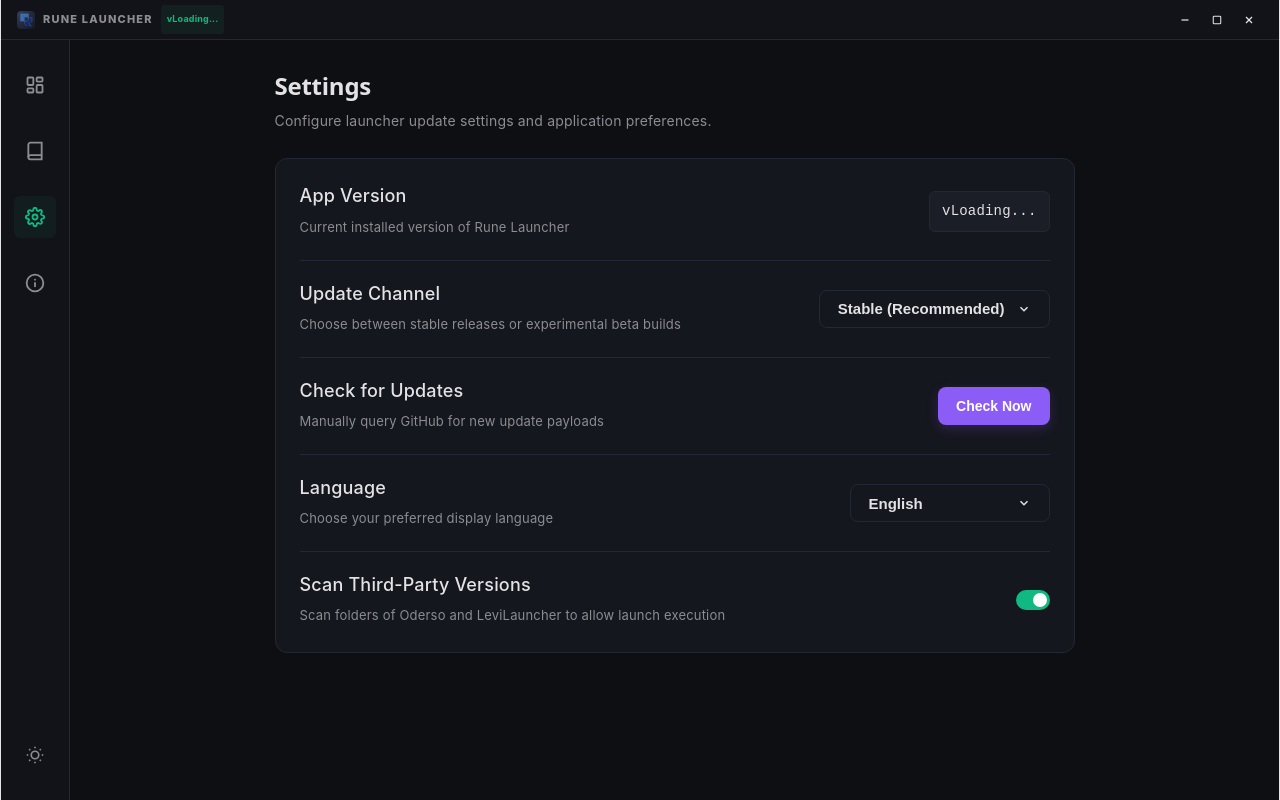
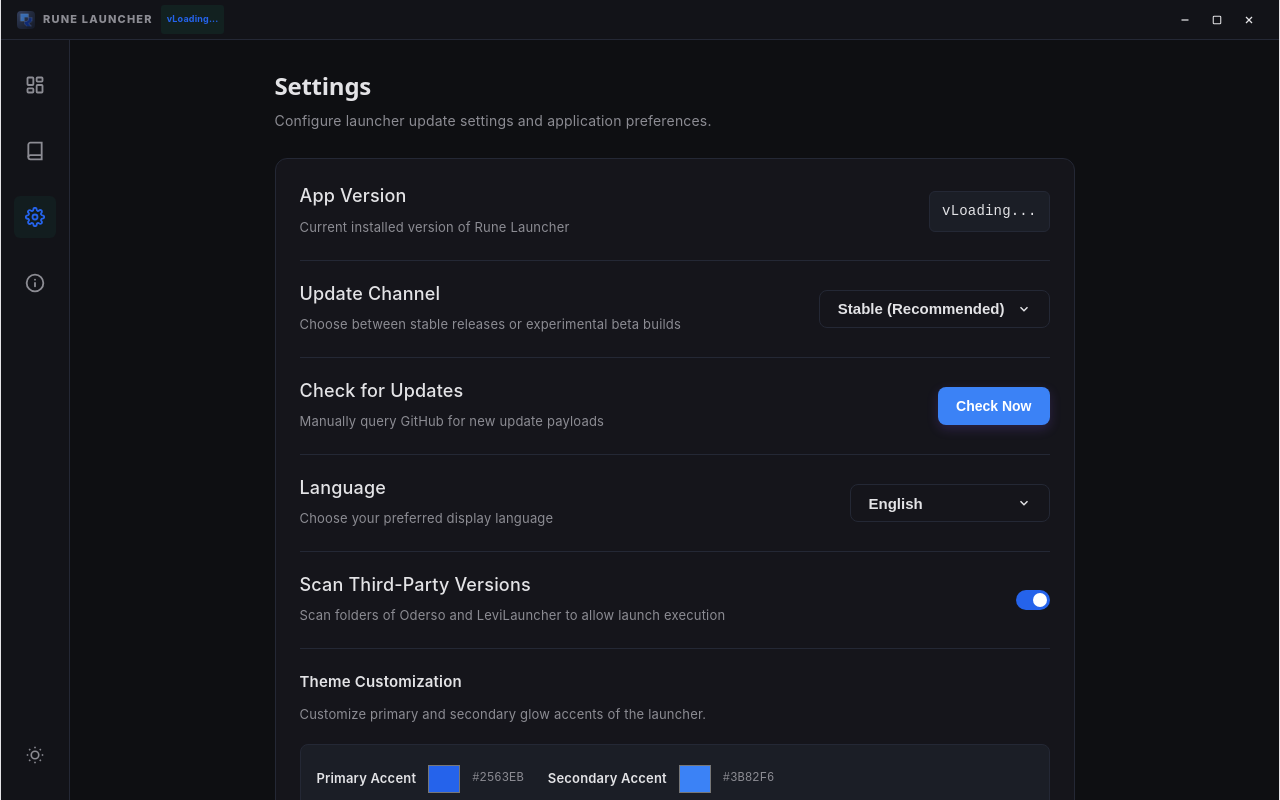
Before and after one commit to Valcyle/Rune-Launcher, a React (Vite) app in the folder ui/: page / in a window 1280 px wide. Both pictures are taken after a click on the button 35 px from the left and 217 px from the top of the page. Built offline with nearby package versions, Linux system fonts and the light colour scheme.

Commit message:
feat(ui): implement dynamic blue theme customizer, credits, card dashboard layout and enlarged launch button

```diff
--- a/ui/src/App.tsx
+++ b/ui/src/App.tsx
@@ -49,6 +49,14 @@
   const { t } = useTranslation();
   const [activeTab, setActiveTab] = useState<'launcher' | 'profiles' | 'settings' | 'about'>('launcher');
   const [theme, setTheme] = useState<'dark' | 'light'>('dark');
+
+  // Custom theme colors state (default is blue-based)
+  const [primaryColor, setPrimaryColor] = useState<string>(() => {
+    return localStorage.getItem('themePrimaryColor') || '#2563eb';
+  });
+  const [secondaryColor, setSecondaryColor] = useState<string>(() => {
+    return localStorage.getItem('themeSecondaryColor') || '#3b82f6';
+  });
 
   // Backend States
   const [profiles, setProfiles] = useState<string[]>([]);
@@ -317,13 +325,13 @@
   const isDark = theme === 'dark';
   const colors = {
     bg: isDark ? '#0e0f12' : '#f1f3f5',
-    surface: isDark ? '#15171e' : '#ffffff',
+    surface: isDark ? '#15151bff' : '#ffffff',
     panel: isDark ? '#1b1e26' : '#f8fafc',
     border: isDark ? '#242835' : '#e4e4e7',
     text: isDark ? '#e3e3e6' : '#18181b',
     textMuted: isDark ? '#8c8c93' : '#71717a',
-    glowGreen: '#10b981',
-    glowPurple: '#8b5cf6',
+    glowGreen: primaryColor,
+    glowPurple: secondaryColor,
     sidebarBg: isDark ? '#121318' : '#ffffff',
     sidebarActiveBg: isDark ? '#20232c' : '#e4e4e7',
     shadow: isDark ? 'none' : '0 1px 3px rgba(0, 0, 0, 0.05)'
@@ -460,6 +468,14 @@
                   setScanThirdParty(val);
                   localStorage.setItem('scanThirdParty', val ? 'true' : 'false');
                   sendMessageToHost({ action: 'getMinecraftVersions', data: { scan: val } });
+                }}
+                primaryColor={primaryColor}
+                secondaryColor={secondaryColor}
+                onColorsChange={(primary, secondary) => {
+                  setPrimaryColor(primary);
+                  setSecondaryColor(secondary);
+                  localStorage.setItem('themePrimaryColor', primary);
+                  localStorage.setItem('themeSecondaryColor', secondary);
                 }}
               />
             )}
--- a/ui/src/i18n.ts
+++ b/ui/src/i18n.ts
@@ -67,7 +67,16 @@
         language: 'Language',
         languageDesc: 'Choose your preferred display language',
         scanVersions: 'Scan Third-Party Versions',
-        scanVersionsDesc: 'Scan folders of Oderso and LeviLauncher to allow launch execution'
+        scanVersionsDesc: 'Scan folders of Oderso and LeviLauncher to allow launch execution',
+        themeCustomization: 'Theme Customization',
+        themeCustomizationDesc: 'Customize primary and secondary glow accents of the launcher.',
+        primaryColor: 'Primary Accent',
+        secondaryColor: 'Secondary Accent',
+        resetDefault: 'Reset to Default',
+        presetOceanBlue: 'Ocean Blue',
+        presetEmeraldGreen: 'Emerald Green',
+        presetAmethystPurple: 'Amethyst Purple',
+        presetVolcanicRed: 'Volcanic Red'
       },
       about: {
         title: 'About',
@@ -157,7 +166,16 @@
         language: '表示言語',
         languageDesc: '優先する表示言語を選択します',
         scanVersions: 'サードパーティ製バージョンの検出',
-        scanVersionsDesc: 'Oderso や LeviLauncher のフォルダをスキャンし、ゲームバージョン一覧に表示します'
+        scanVersionsDesc: 'Oderso や LeviLauncher のフォルダをスキャンし、ゲームバージョン一覧に表示します',
+        themeCustomization: 'テーマカスタマイズ',
+        themeCustomizationDesc: 'ランチャーのプライマリおよびセカンダリの光彩アクセントをカスタマイズします。',
+        primaryColor: 'プライマリ色',
+        secondaryColor: 'セカンダリ色',
+        resetDefault: 'デフォルトに戻す',
+        presetOceanBlue: 'オーシャンブルー',
+        presetEmeraldGreen: 'エメラルドグリーン',
+        presetAmethystPurple: 'アメジストパープル',
+        presetVolcanicRed: 'ボルカニックレッド'
       },
       about: {
         title: 'アバウト',
--- a/ui/src/pages/About.tsx
+++ b/ui/src/pages/About.tsx
@@ -56,6 +56,7 @@
         {/* Left Column: Credits */}
         <Card title={t('about.author')} colors={colors} style={{ height: '100%' }}>
           <div style={{ display: 'flex', flexDirection: 'column', gap: '16px' }}>
+            {/* Developer: Valcyle */}
             <div style={{ display: 'flex', alignItems: 'center', gap: '12px' }}>
               <div style={{
                 width: '48px',
@@ -78,6 +79,29 @@
               </div>
             </div>
 
+            {/* Artist / Designer: d3cafe */}
+            <div style={{ display: 'flex', alignItems: 'center', gap: '12px' }}>
+              <div style={{
+                width: '48px',
+                height: '48px',
+                borderRadius: '50%',
+                backgroundColor: colors.panel,
+                border: `1px solid ${colors.border}`,
+                display: 'flex',
+                alignItems: 'center',
+                justifyContent: 'center',
+                color: colors.text,
+                fontSize: '20px',
+                fontWeight: 700
+              }}>
+                D
+              </div>
+              <div>
+                <div style={{ fontWeight: 600, color: colors.text }}>d3cafe</div>
+                <div style={{ fontSize: '12px', color: colors.textMuted }}>Artist / Designer</div>
+              </div>
+            </div>
+
             <p style={{ fontSize: '13px', color: colors.textMuted, lineHeight: 1.5, margin: '8px 0' }}>
               Rune Launcher is an open-source tool designed to ease Minecraft: Bedrock Edition mod management by automating DLL injection processes and isolating individual profile structures.
             </p>
@@ -86,7 +110,7 @@
               <Button onClick={handleOpenAuthor} variant="secondary" colors={colors} style={{ padding: '8px 16px', fontSize: '13px', height: '36px' }}>
                 GitHub Profile
               </Button>
-              <Button onClick={handleOpenGitHub} variant="primary" colors={colors} style={{ padding: '8px 16px', fontSize: '13px', height: '36px', backgroundColor: colors.glowPurple, boxShadow: '0 4px 12px rgba(139, 92, 246, 0.2)' }}>
+              <Button onClick={handleOpenGitHub} variant="primary" colors={colors} style={{ padding: '8px 16px', fontSize: '13px', height: '36px', backgroundColor: colors.glowPurple, boxShadow: `0 4px 12px ${colors.glowPurple}33` }}>
                 {t('about.repoLink')}
               </Button>
             </div>
--- a/ui/src/pages/Dashboard.tsx
+++ b/ui/src/pages/Dashboard.tsx
@@ -125,13 +125,29 @@
 
   return (
     <>
+      {/* Main Launcher Dashboard Panel */}
+      <Card
+        colors={colors}
+        style={{
+          padding: '28px',
+          borderRadius: '12px',
+          gap: '20px',
+          boxShadow: theme === 'dark'
+            ? '0 8px 30px rgba(0, 0, 0, 0.35), inset 0 1px 0 rgba(255, 255, 255, 0.05)'
+            : '0 8px 30px rgba(0, 0, 0, 0.03), 0 1px 3px rgba(0, 0, 0, 0.01)',
+          border: `1px solid ${colors.border}`,
+          marginBottom: '8px'
+        }}
+      >
         {/* Header Module */}
-      <div style={{ display: 'flex', justifyContent: 'space-between', alignItems: 'flex-start' }}>
+        <div style={{ display: 'flex', justifyContent: 'space-between', alignItems: 'center', flexWrap: 'wrap', gap: '20px' }}>
+          {/* Left Side: Title & Selectors stacked vertically */}
+          <div style={{ display: 'flex', flexDirection: 'column', gap: '16px', flex: 1, minWidth: '340px' }}>
             <div>
               <h1 style={{
                 fontSize: '36px',
                 fontWeight: 800,
-            margin: '0 0 8px 0',
+                margin: '0 0 6px 0',
                 letterSpacing: '-1.2px',
                 color: colors.text
               }}>
@@ -142,9 +158,8 @@
               </p>
             </div>
 
-        {/* Profile Picker & Action */}
-        <div style={{ display: 'flex', alignItems: 'center', gap: '16px' }}>
-          <div style={{ display: 'flex', alignItems: 'center', gap: '8px' }}>
+            {/* Version & Profile Selectors */}
+            <div style={{ display: 'flex', alignItems: 'center', gap: '8px', flexWrap: 'wrap' }}>
               {/* Version Select */}
               <Select
                 value={activeVersion}
@@ -155,7 +170,7 @@
                 ]}
                 colors={colors}
                 theme={theme}
-              minWidth="200px"
+                minWidth="190px"
                 height="48px"
               />
 
@@ -165,7 +180,7 @@
                 options={profiles.length > 0 ? profiles.map(p => ({ value: p, label: p })) : [{ value: 'Default', label: 'Default' }]}
                 colors={colors}
                 theme={theme}
-              minWidth="140px"
+                minWidth="130px"
                 height="48px"
               />
 
@@ -192,28 +207,32 @@
                 </svg>
               </IconButton>
             </div>
+          </div>
 
+          {/* Right Side: Launch Button (aligns to the right, centered vertically relative to the left block) */}
+          <div style={{ display: 'flex', alignItems: 'center', justifyContent: 'flex-end', flexShrink: 0 }}>
             <Button
               onClick={handleLaunch}
               disabled={launchStatus === 'resolving'}
               variant="primary"
               colors={colors}
               style={{
-              padding: '16px 32px',
-              fontSize: '20px',
-              height: '48px',
+                padding: '14px 32px',
+                fontSize: '24px',
+                height: '60px',
+                width: '210px',
                 backgroundColor: launchStatus === 'resolving' ? '#4b5563' : undefined,
-              boxShadow: launchStatus === 'resolving' ? 'none' : '0 4px 12px rgba(16, 185, 129, 0.2)'
+                boxShadow: launchStatus === 'resolving' ? 'none' : `0 4px 14px ${colors.glowGreen}33`
               }}
             >
               {launchStatus === 'resolving' ? (
                 <>
-                <div className="spinner" style={{ width: '16px', height: '16px' }} />
+                  <div className="spinner" style={{ width: '18px', height: '18px' }} />
                   <span>{t('dashboard.scanningProcess')}</span>
                 </>
               ) : (
                 <>
-                <svg width="18" height="18" viewBox="0 0 24 24" fill="currentColor">
+                  <svg width="28" height="28" viewBox="0 0 24 24" fill="currentColor">
                     <path d="M8 5v14l11-7z" />
                   </svg>
                   <span>{t('dashboard.launchButton')}</span>
@@ -226,23 +245,23 @@
         {/* Launch Status Notification Panel */}
         {launchStatus !== 'idle' && (
           <div style={{
-          padding: '16px 24px',
-          borderRadius: '6px',
-          fontSize: '14px',
+            padding: '18px 26px',
+            borderRadius: '8px',
+            fontSize: '15px',
             fontWeight: 600,
-          backgroundColor: launchStatus === 'resolving' ? 'rgba(16, 185, 129, 0.08)' : launchStatus === 'success' ? 'rgba(16, 185, 129, 0.1)' : 'rgba(239, 68, 68, 0.1)',
-          border: `1px solid ${launchStatus === 'failed' ? 'rgba(239, 68, 68, 0.2)' : 'rgba(16, 185, 129, 0.2)'}`,
-          color: launchStatus === 'failed' ? '#ef4444' : '#10b981',
+            backgroundColor: launchStatus === 'resolving' ? `${colors.glowGreen}14` : launchStatus === 'success' ? `${colors.glowGreen}1a` : 'rgba(239, 68, 68, 0.1)',
+            border: `1px solid ${launchStatus === 'failed' ? 'rgba(239, 68, 68, 0.2)' : `${colors.glowGreen}33`}`,
+            color: launchStatus === 'failed' ? '#ef4444' : colors.glowGreen,
             display: 'flex',
             alignItems: 'center',
             gap: '12px'
           }}>
             <span style={{
               display: 'inline-block',
-            width: '8px',
-            height: '8px',
+              width: '10px',
+              height: '10px',
               borderRadius: '50%',
-            backgroundColor: launchStatus === 'failed' ? '#ef4444' : '#10b981',
+              backgroundColor: launchStatus === 'failed' ? '#ef4444' : colors.glowGreen,
               animation: launchStatus === 'resolving' ? 'pulse 1.5s infinite' : 'none'
             }} />
             {launchStatus === 'resolving' && t('dashboard.waitingLaunch')}
@@ -253,36 +272,35 @@
 
         {/* Rotating Tips Module */}
         <div style={{
-        marginTop: launchStatus !== 'idle' ? '12px' : '0px',
-        marginBottom: '28px',
-        padding: '12px 18px',
+          padding: '14px 20px',
           backgroundColor: colors.panel,
           borderRadius: '8px',
           border: `1px solid ${colors.border}`,
-        borderLeft: `3px solid ${colors.glowGreen}`,
+          borderLeft: `4px solid ${colors.glowGreen}`,
           display: 'flex',
           alignItems: 'center',
-        gap: '12px',
+          gap: '14px',
           boxSizing: 'border-box'
         }}>
           <div style={{ display: 'flex', alignItems: 'center', color: colors.glowGreen, flexShrink: 0 }}>
-          <svg width="18" height="18" viewBox="0 0 24 24" fill="none" stroke="currentColor" strokeWidth="2.5" strokeLinecap="round" strokeLinejoin="round">
+            <svg width="20" height="20" viewBox="0 0 24 24" fill="none" stroke="currentColor" strokeWidth="2.5" strokeLinecap="round" strokeLinejoin="round">
               <path d="M15 14c.2-1 .7-1.7 1.5-2.5 1-.9 1.5-2.2 1.5-3.5A6 6 0 0 0 6 8c0 1 .2 2.2 1.5 3.5.7.7 1.3 1.5 1.5 2.5" />
               <line x1="9" y1="18" x2="15" y2="18" />
               <line x1="10" y1="22" x2="14" y2="22" />
             </svg>
           </div>
           <div style={{
-          fontSize: '13px',
+            fontSize: '14px',
             color: colors.textMuted,
             fontWeight: 500,
             transition: 'opacity 0.3s ease-in-out',
             opacity: tipOpacity,
-          lineHeight: 1.4
+            lineHeight: 1.45
           }}>
             {tips[tipIndex]}
           </div>
         </div>
+      </Card>
 
       {/* Split Grid: Installed Mods vs File Drop Importer */}
       <div style={{
--- a/ui/src/pages/Settings.tsx
+++ b/ui/src/pages/Settings.tsx
@@ -13,6 +13,9 @@
   isCheckingUpdate: boolean;
   scanThirdParty: boolean;
   onScanThirdPartyChange: (val: boolean) => void;
+  primaryColor: string;
+  secondaryColor: string;
+  onColorsChange: (primary: string, secondary: string) => void;
 }
 
 export default function Settings({
@@ -23,7 +26,10 @@
   updateStatusText,
   isCheckingUpdate,
   scanThirdParty,
-  onScanThirdPartyChange
+  onScanThirdPartyChange,
+  primaryColor,
+  secondaryColor,
+  onColorsChange
 }: SettingsProps) {
   const { t, i18n } = useTranslation();
   const [channel, setChannel] = useState<'stable' | 'beta'>('stable');
@@ -165,6 +171,110 @@
           />
         </div>
 
+        <hr style={{ border: 'none', borderTop: `1px solid ${colors.border}`, margin: 0 }} />
+
+        {/* Theme Customization */}
+        <div>
+          <div style={{ fontWeight: 600, marginBottom: '6px', color: colors.text, fontSize: '15px' }}>
+            {t('settings.themeCustomization')}
+          </div>
+          <div style={{ fontSize: '13px', color: colors.textMuted, marginBottom: '16px' }}>
+            {t('settings.themeCustomizationDesc')}
+          </div>
+
+          <div style={{ display: 'flex', flexDirection: 'column', gap: '16px', backgroundColor: colors.panel, padding: '16px', borderRadius: '8px', border: `1px solid ${colors.border}` }}>
+            {/* Color Pickers */}
+            <div style={{ display: 'flex', gap: '24px', flexWrap: 'wrap' }}>
+              <div style={{ display: 'flex', alignItems: 'center', gap: '10px' }}>
+                <span style={{ fontSize: '13px', fontWeight: 600, color: colors.text }}>{t('settings.primaryColor')}</span>
+                <input
+                  type="color"
+                  value={primaryColor}
+                  onChange={(e) => onColorsChange(e.target.value, secondaryColor)}
+                  style={{
+                    border: 'none',
+                    outline: 'none',
+                    background: 'transparent',
+                    width: '36px',
+                    height: '36px',
+                    cursor: 'pointer',
+                    padding: 0
+                  }}
+                />
+                <span style={{ fontSize: '12px', fontFamily: 'monospace', color: colors.textMuted }}>{primaryColor.toUpperCase()}</span>
+              </div>
+
+              <div style={{ display: 'flex', alignItems: 'center', gap: '10px' }}>
+                <span style={{ fontSize: '13px', fontWeight: 600, color: colors.text }}>{t('settings.secondaryColor')}</span>
+                <input
+                  type="color"
+                  value={secondaryColor}
+                  onChange={(e) => onColorsChange(primaryColor, e.target.value)}
+                  style={{
+                    border: 'none',
+                    outline: 'none',
+                    background: 'transparent',
+                    width: '36px',
+                    height: '36px',
+                    cursor: 'pointer',
+                    padding: 0
+                  }}
+                />
+                <span style={{ fontSize: '12px', fontFamily: 'monospace', color: colors.textMuted }}>{secondaryColor.toUpperCase()}</span>
+              </div>
+            </div>
+
+            {/* Presets and Reset */}
+            <div style={{ display: 'flex', justifyContent: 'space-between', alignItems: 'center', flexWrap: 'wrap', gap: '12px', marginTop: '4px' }}>
+              <div style={{ display: 'flex', gap: '8px', flexWrap: 'wrap' }}>
+                {[
+                  { name: t('settings.presetOceanBlue'), primary: '#2563eb', secondary: '#3b82f6' },
+                  { name: t('settings.presetEmeraldGreen'), primary: '#10b981', secondary: '#8b5cf6' },
+                  { name: t('settings.presetAmethystPurple'), primary: '#8b5cf6', secondary: '#ec4899' },
+                  { name: t('settings.presetVolcanicRed'), primary: '#ef4444', secondary: '#f97316' }
+                ].map((preset) => {
+                  const isCurrent = primaryColor.toLowerCase() === preset.primary.toLowerCase() && secondaryColor.toLowerCase() === preset.secondary.toLowerCase();
+                  return (
+                    <button
+                      key={preset.name}
+                      onClick={() => onColorsChange(preset.primary, preset.secondary)}
+                      style={{
+                        padding: '6px 12px',
+                        borderRadius: '6px',
+                        border: isCurrent ? `2px solid ${colors.glowGreen}` : `1px solid ${colors.border}`,
+                        background: isCurrent ? `${colors.glowGreen}15` : colors.surface,
+                        color: colors.text,
+                        fontSize: '12px',
+                        fontWeight: 600,
+                        cursor: 'pointer',
+                        display: 'flex',
+                        alignItems: 'center',
+                        gap: '6px',
+                        transition: 'all 0.15s ease'
+                      }}
+                    >
+                      <div style={{ display: 'flex', gap: '2px' }}>
+                        <span style={{ display: 'block', width: '8px', height: '8px', borderRadius: '50%', backgroundColor: preset.primary }} />
+                        <span style={{ display: 'block', width: '8px', height: '8px', borderRadius: '50%', backgroundColor: preset.secondary }} />
+                      </div>
+                      {preset.name}
+                    </button>
+                  );
+                })}
+              </div>
+
+              <Button
+                onClick={() => onColorsChange('#2563eb', '#3b82f6')}
+                variant="secondary"
+                colors={colors}
+                style={{ padding: '6px 12px', fontSize: '12px', height: '30px' }}
+              >
+                {t('settings.resetDefault')}
+              </Button>
+            </div>
+          </div>
+        </div>
+
         {updateStatusText && (
           <div style={{
             marginTop: '8px',
```
Also changed, not shown: 1 other file (tests, documents, lock files or other folders). Lines whose indentation alone changed are shown as unchanged.
